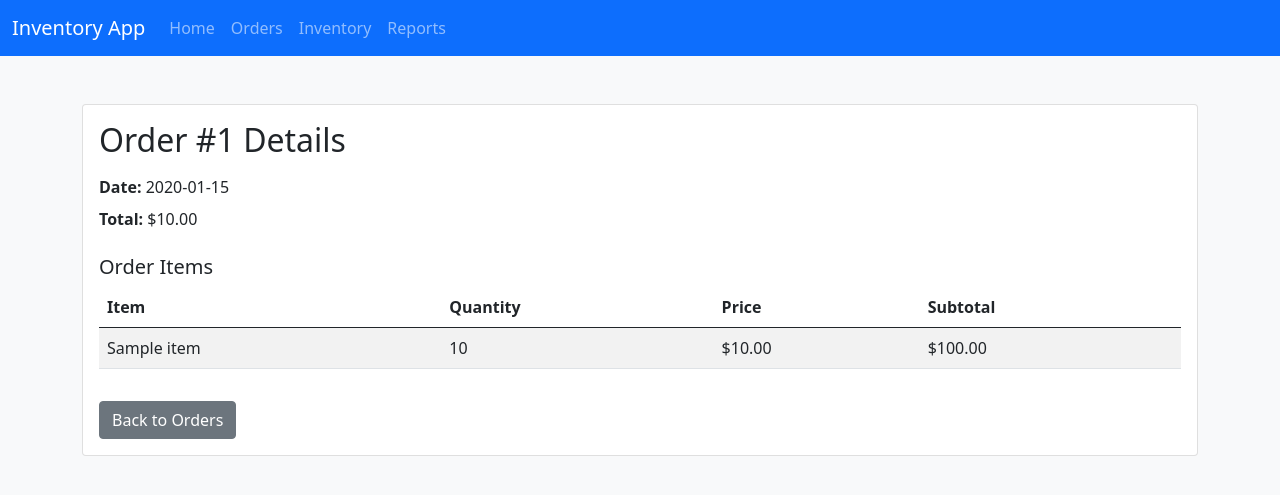
After one commit to rogermle/inventory_app, a Flask app: page /orders/1 in a window 1280 px wide. The commit adds this page. Shown: the top 495 px of the page. Run offline with Flask 3, Linux system fonts and the light colour scheme; tables that the repository leaves empty hold one stand-in row (values such as "Sample post"); some libraries are stand-ins or nearby versions.

Commit message:
Added Orders Detail View

```diff
--- a/app.py
+++ b/app.py
@@ -30,6 +30,18 @@ def orders():
     from models import Order, OrderItem
     orders = Order.query.order_by(Order.date.desc()).all()
     return render_template('orders.html', orders=orders)
+
+@app.route('/orders/<int:order_id>')
+def order_detail(order_id):
+    from models import Order, OrderItem, InventoryItem
+    order = Order.query.get_or_404(order_id)
+    order_items = (
+        OrderItem.query.filter_by(order_id=order.id)
+        .join(InventoryItem, OrderItem.inventory_item_id == InventoryItem.id)
+        .add_entity(InventoryItem)
+        .all()
+    )
+    return render_template('order_detail.html', order=order, order_items=order_items)
 
 @app.route('/orders/add', methods=['GET', 'POST'])
 def add_order():
--- /dev/null
+++ b/templates/order_detail.html
@@ -0,0 +1,33 @@
+{% extends 'base.html' %}
+{% block title %}Order #{{ order.id }} Details | Inventory Management System{% endblock %}
+{% block content %}
+<div class="card mt-4">
+  <div class="card-body">
+    <h2 class="card-title mb-3">Order #{{ order.id }} Details</h2>
+    <div class="mb-2"><strong>Date:</strong> {{ order.date }}</div>
+    <div class="mb-2"><strong>Total:</strong> ${{ '%.2f'|format(order.total) }}</div>
+    <h5 class="mt-4">Order Items</h5>
+    <table class="table table-striped">
+      <thead>
+        <tr>
+          <th>Item</th>
+          <th>Quantity</th>
+          <th>Price</th>
+          <th>Subtotal</th>
+        </tr>
+      </thead>
+      <tbody>
+        {% for order_item, inventory_item in order_items %}
+        <tr>
+          <td>{{ inventory_item.name }}</td>
+          <td>{{ order_item.quantity }}</td>
+          <td>${{ '%.2f'|format(order_item.price_at_sale) }}</td>
+          <td>${{ '%.2f'|format(order_item.quantity * order_item.price_at_sale) }}</td>
+        </tr>
+        {% endfor %}
+      </tbody>
+    </table>
+    <a href="{{ url_for('orders') }}" class="btn btn-secondary mt-3">Back to Orders</a>
+  </div>
+</div>
+{% endblock %}
--- a/templates/orders.html
+++ b/templates/orders.html
@@ -23,6 +23,9 @@
             <td>{{ order.date }}</td>
             <td>${{ '%.2f'|format(order.total) }}</td>
             <td>
+              <a href="{{ url_for('order_detail', order_id=order.id) }}" class="btn btn-sm btn-info me-1" title="View">
+                <i class="bi bi-eye"></i>
+              </a>
               <a href="{{ url_for('edit_order', order_id=order.id) }}" class="btn btn-sm btn-primary" title="Edit">
                 <i class="bi bi-pencil"></i>
               </a>
```
